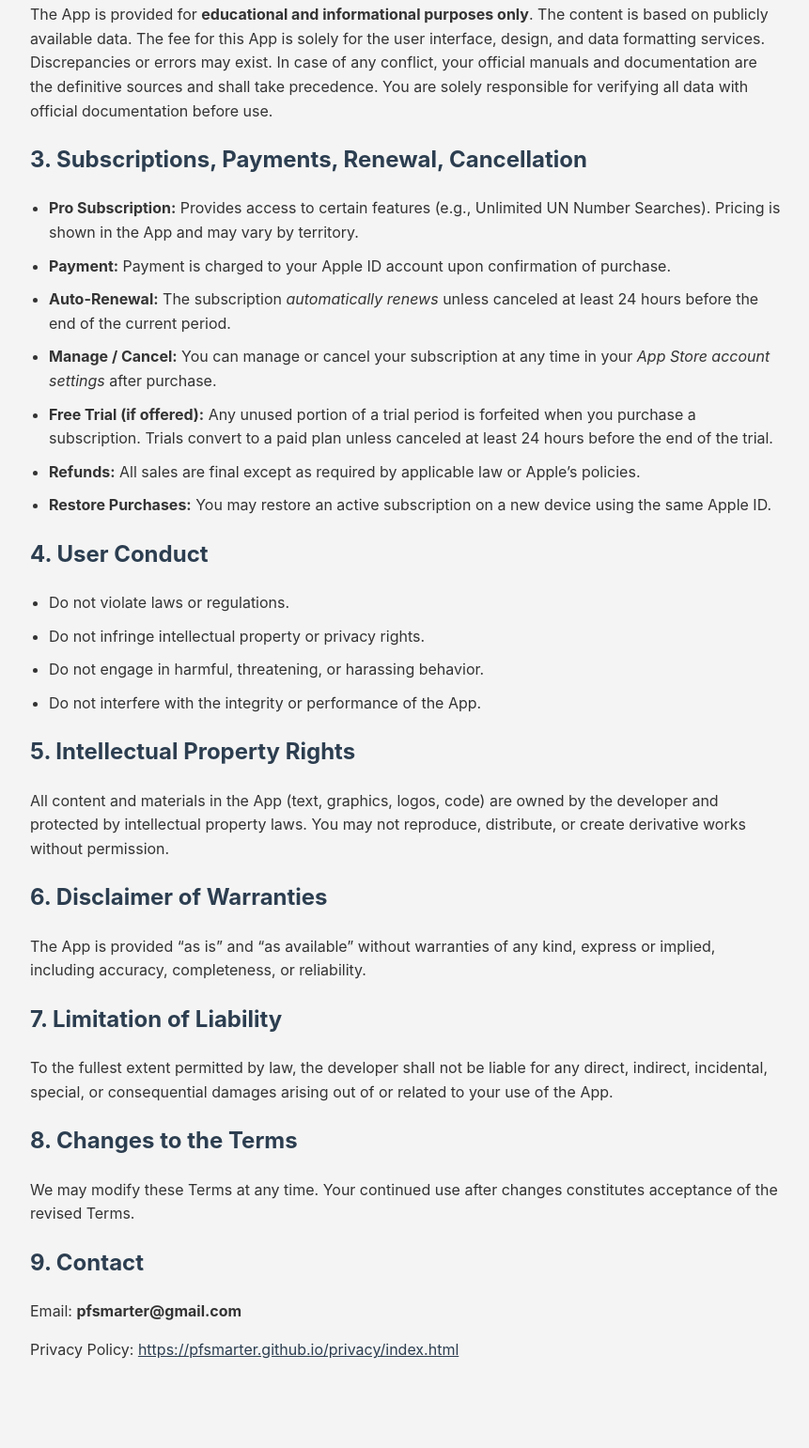
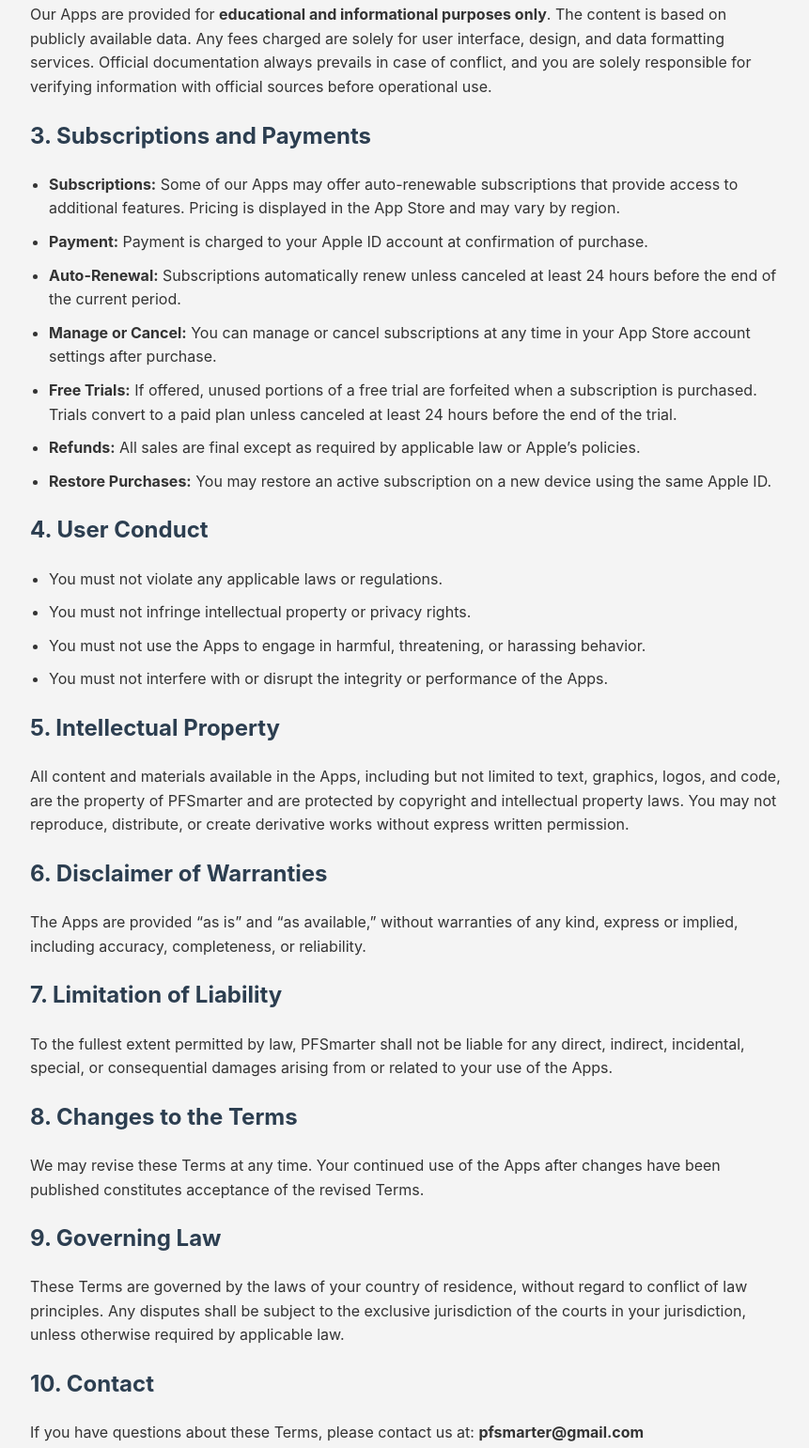
Before and after one commit to pfsmarter/privacy, a plain HTML site: page terms.html in a window 1280 px wide. Shown: the part 356-1897 px from the top of the page at 94% size, without its empty margins (208-1069 px from the left). Before the commit the page ends 1842 px from the top, so only its background shows below. Drawn offline with Linux system fonts and the light colour scheme.

Commit message:
Update terms.html
apple duzeltmesi

```diff
--- a/terms.html
+++ b/terms.html
@@ -1,13 +1,15 @@
 <!DOCTYPE html>
 <html lang="en">
 <head>
-  <meta charset="UTF-8" />
+  <meta charset="UTF-8"/>
   <meta name="viewport" content="width=device-width, initial-scale=1.0"/>
-  <title>Terms of Use - UN Decoder</title>
+  <title>Terms of Use - PFSmarter Apps</title>
   <style>
     body{font-family:-apple-system,BlinkMacSystemFont,"Segoe UI",Roboto,Helvetica,Arial,sans-serif;line-height:1.6;color:#333;max-width:800px;margin:0 auto;padding:20px;background:#f4f4f4}
-    h1,h2,h3{color:#2c3e50} h1{border-bottom:2px solid #ccc;padding-bottom:10px}
-    ul{padding-left:20px} li{margin-bottom:10px}
+    h1,h2{color:#2c3e50}
+    h1{border-bottom:2px solid #ccc;padding-bottom:10px}
+    ul{padding-left:20px}
+    li{margin-bottom:10px}
     a{color:#2c3e50;text-decoration:underline}
   </style>
 </head>
@@ -17,44 +19,47 @@
   <p><strong>Last updated: September 29, 2025</strong></p>
 
   <h2>1. Acceptance of Terms</h2>
-  <p>By accessing or using the UN Decoder mobile application (“App”), you agree to be bound by these Terms of Use (“Terms”). If you do not agree to these Terms, you may not use the App.</p>
+  <p>By accessing or using any PFSmarter mobile application (“App” or collectively “Apps”), you agree to be bound by these Terms of Use (“Terms”). If you do not agree to these Terms, you may not use our Apps.</p>
 
   <h2>2. Educational and Informational Use Only</h2>
-  <p>The App is provided for <strong>educational and informational purposes only</strong>. The content is based on publicly available data. The fee for this App is solely for the user interface, design, and data formatting services. Discrepancies or errors may exist. In case of any conflict, your official manuals and documentation are the definitive sources and shall take precedence. You are solely responsible for verifying all data with official documentation before use.</p>
+  <p>Our Apps are provided for <strong>educational and informational purposes only</strong>. The content is based on publicly available data. Any fees charged are solely for user interface, design, and data formatting services. Official documentation always prevails in case of conflict, and you are solely responsible for verifying information with official sources before operational use.</p>
 
-  <h2>3. Subscriptions, Payments, Renewal, Cancellation</h2>
+  <h2>3. Subscriptions and Payments</h2>
   <ul>
-    <li><strong>Pro Subscription:</strong> Provides access to certain features (e.g., Unlimited UN Number Searches). Pricing is shown in the App and may vary by territory.</li>
-    <li><strong>Payment:</strong> Payment is charged to your Apple ID account upon confirmation of purchase.</li>
-    <li><strong>Auto-Renewal:</strong> The subscription <em>automatically renews</em> unless canceled at least 24 hours before the end of the current period.</li>
-    <li><strong>Manage / Cancel:</strong> You can manage or cancel your subscription at any time in your <em>App Store account settings</em> after purchase.</li>
-    <li><strong>Free Trial (if offered):</strong> Any unused portion of a trial period is forfeited when you purchase a subscription. Trials convert to a paid plan unless canceled at least 24 hours before the end of the trial.</li>
+    <li><strong>Subscriptions:</strong> Some of our Apps may offer auto-renewable subscriptions that provide access to additional features. Pricing is displayed in the App Store and may vary by region.</li>
+    <li><strong>Payment:</strong> Payment is charged to your Apple ID account at confirmation of purchase.</li>
+    <li><strong>Auto-Renewal:</strong> Subscriptions automatically renew unless canceled at least 24 hours before the end of the current period.</li>
+    <li><strong>Manage or Cancel:</strong> You can manage or cancel subscriptions at any time in your App Store account settings after purchase.</li>
+    <li><strong>Free Trials:</strong> If offered, unused portions of a free trial are forfeited when a subscription is purchased. Trials convert to a paid plan unless canceled at least 24 hours before the end of the trial.</li>
     <li><strong>Refunds:</strong> All sales are final except as required by applicable law or Apple’s policies.</li>
     <li><strong>Restore Purchases:</strong> You may restore an active subscription on a new device using the same Apple ID.</li>
   </ul>
 
   <h2>4. User Conduct</h2>
   <ul>
-    <li>Do not violate laws or regulations.</li>
-    <li>Do not infringe intellectual property or privacy rights.</li>
-    <li>Do not engage in harmful, threatening, or harassing behavior.</li>
-    <li>Do not interfere with the integrity or performance of the App.</li>
+    <li>You must not violate any applicable laws or regulations.</li>
+    <li>You must not infringe intellectual property or privacy rights.</li>
+    <li>You must not use the Apps to engage in harmful, threatening, or harassing behavior.</li>
+    <li>You must not interfere with or disrupt the integrity or performance of the Apps.</li>
   </ul>
 
-  <h2>5. Intellectual Property Rights</h2>
-  <p>All content and materials in the App (text, graphics, logos, code) are owned by the developer and protected by intellectual property laws. You may not reproduce, distribute, or create derivative works without permission.</p>
+  <h2>5. Intellectual Property</h2>
+  <p>All content and materials available in the Apps, including but not limited to text, graphics, logos, and code, are the property of PFSmarter and are protected by copyright and intellectual property laws. You may not reproduce, distribute, or create derivative works without express written permission.</p>
 
   <h2>6. Disclaimer of Warranties</h2>
-  <p>The App is provided “as is” and “as available” without warranties of any kind, express or implied, including accuracy, completeness, or reliability.</p>
+  <p>The Apps are provided “as is” and “as available,” without warranties of any kind, express or implied, including accuracy, completeness, or reliability.</p>
 
   <h2>7. Limitation of Liability</h2>
-  <p>To the fullest extent permitted by law, the developer shall not be liable for any direct, indirect, incidental, special, or consequential damages arising out of or related to your use of the App.</p>
+  <p>To the fullest extent permitted by law, PFSmarter shall not be liable for any direct, indirect, incidental, special, or consequential damages arising from or related to your use of the Apps.</p>
 
   <h2>8. Changes to the Terms</h2>
-  <p>We may modify these Terms at any time. Your continued use after changes constitutes acceptance of the revised Terms.</p>
+  <p>We may revise these Terms at any time. Your continued use of the Apps after changes have been published constitutes acceptance of the revised Terms.</p>
 
-  <h2>9. Contact</h2>
-  <p>Email: <strong>pfsmarter@gmail.com</strong></p>
+  <h2>9. Governing Law</h2>
+  <p>These Terms are governed by the laws of your country of residence, without regard to conflict of law principles. Any disputes shall be subject to the exclusive jurisdiction of the courts in your jurisdiction, unless otherwise required by applicable law.</p>
+
+  <h2>10. Contact</h2>
+  <p>If you have questions about these Terms, please contact us at: <strong>pfsmarter@gmail.com</strong></p>
   <p>Privacy Policy: <a href="https://pfsmarter.github.io/privacy/index.html">https://pfsmarter.github.io/privacy/index.html</a></p>
 
 </body>
```
